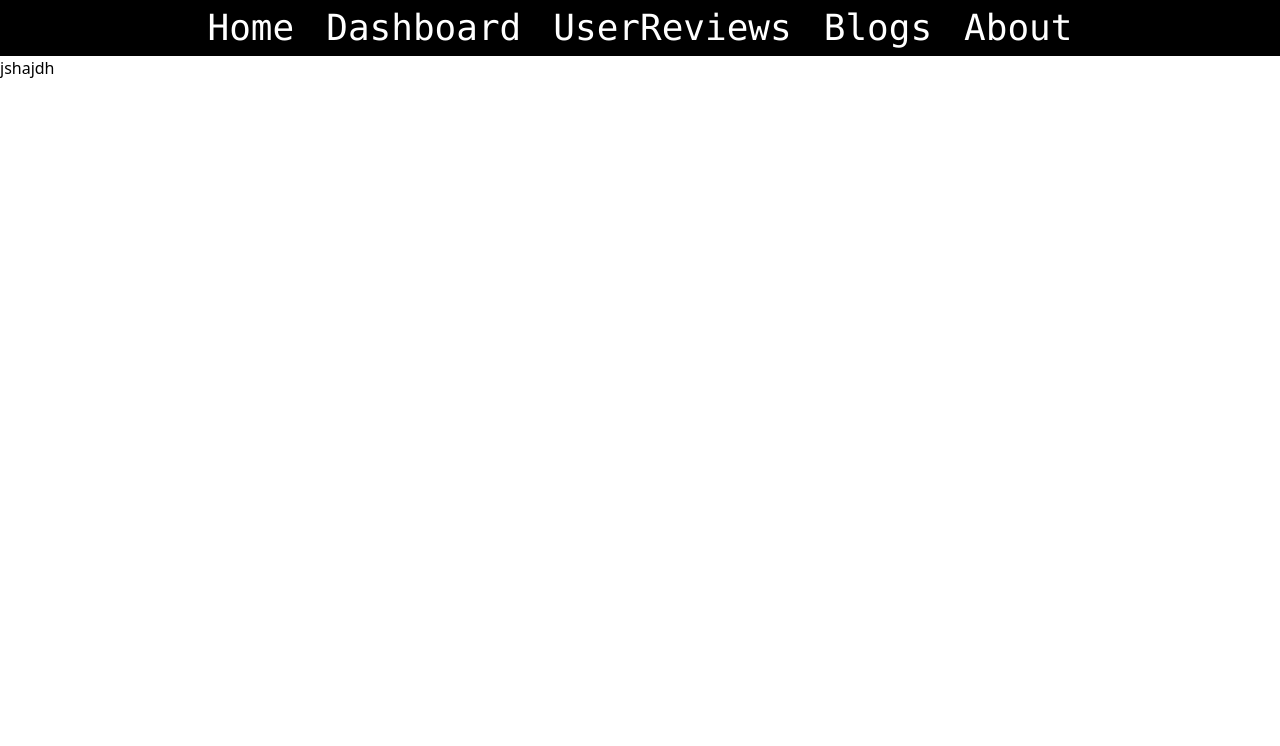
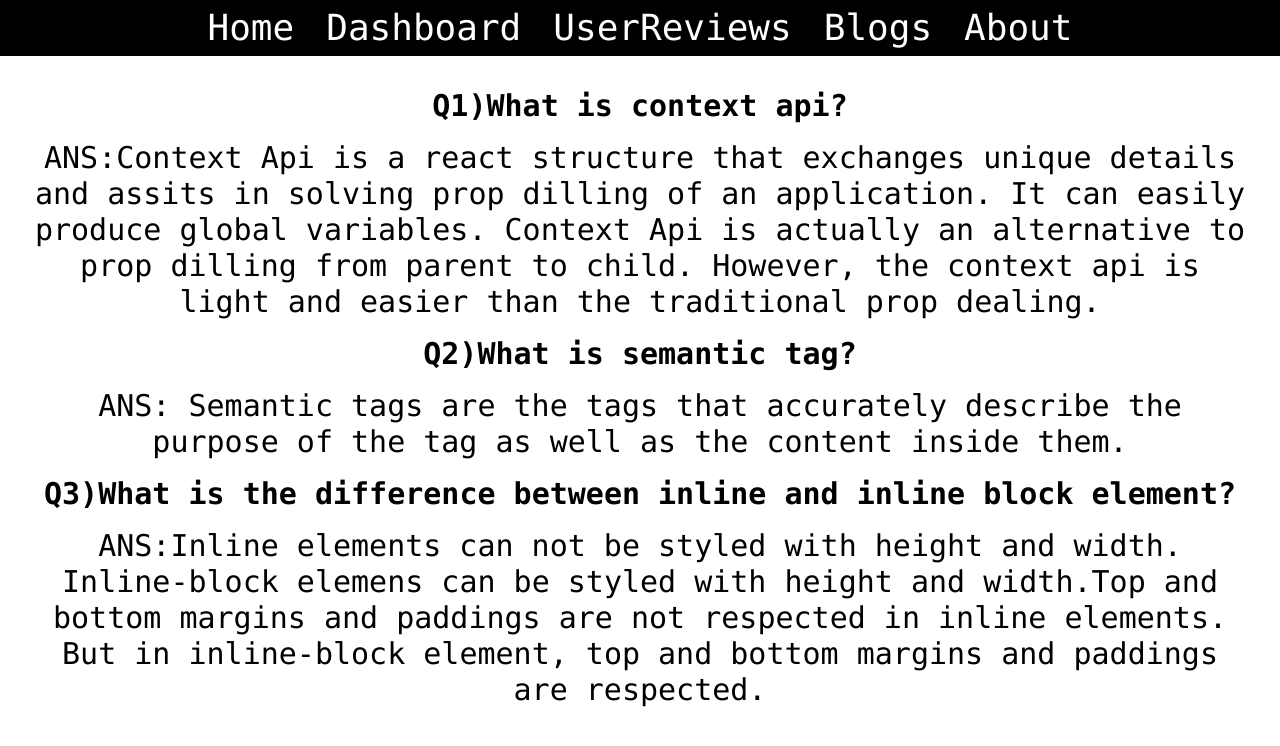
Before and after one commit to pippal5536/clothy-website, a React (Create React App) app: page /blogs in a window 1280 px wide. Shown: the top 746 px of the page. Built offline with nearby package versions, Linux system fonts and the light colour scheme.

Commit message:
bonus blog added

```diff
--- a/src/Components/Blogs/Blogs.js
+++ b/src/Components/Blogs/Blogs.js
@@ -2,8 +2,13 @@ import React from 'react';
 
 const Blogs = () => {
     return (
-        <div>
-            jshajdh
+        <div className='text-3xl font-mono text-center mt-8 mx-8'>
+            <p className='mb-4 font-bold'>Q1)What is context api?</p>
+            <p className='mb-4'>ANS:Context Api is a react structure that exchanges unique details and assits in solving prop dilling of an application. It can easily produce global variables. Context Api is actually an alternative to prop dilling from parent to child. However, the context api is light and easier than the traditional prop dealing.</p>
+            <p className='mb-4 font-bold'>Q2)What is semantic tag?</p>
+            <p className='mb-4'>ANS: Semantic tags are the tags that accurately describe the purpose of the tag as well as the content inside them. </p>
+            <p className='mb-4 font-bold'>Q3)What is the difference between inline  and inline block element?</p>
+            <p className='mb-4'>ANS:Inline elements can not be styled with height and width. Inline-block elemens can be styled with height and width.Top and bottom margins and paddings are not respected in inline elements. But in inline-block element, top and bottom margins and paddings are respected. </p>
         </div>
     );
 };
```
